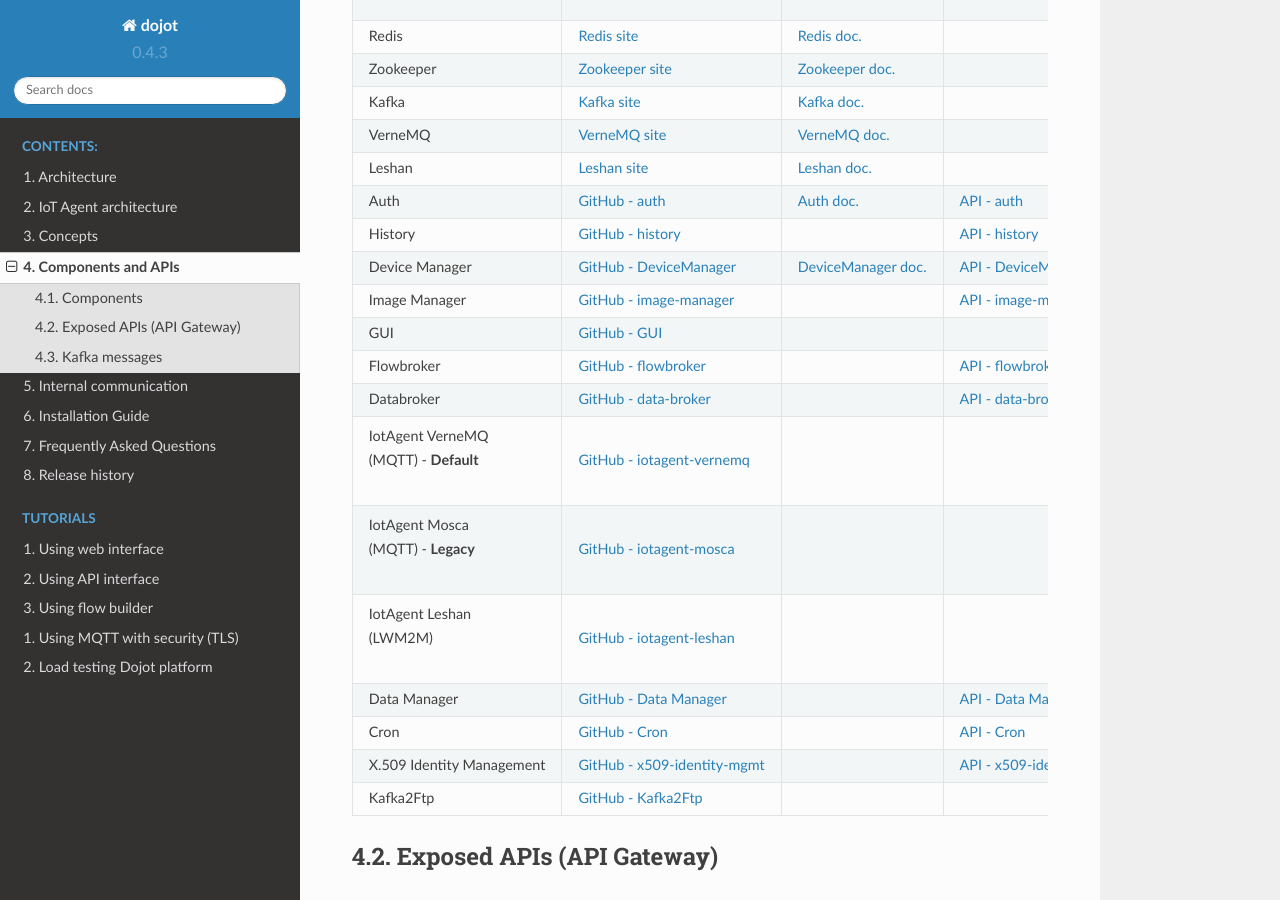
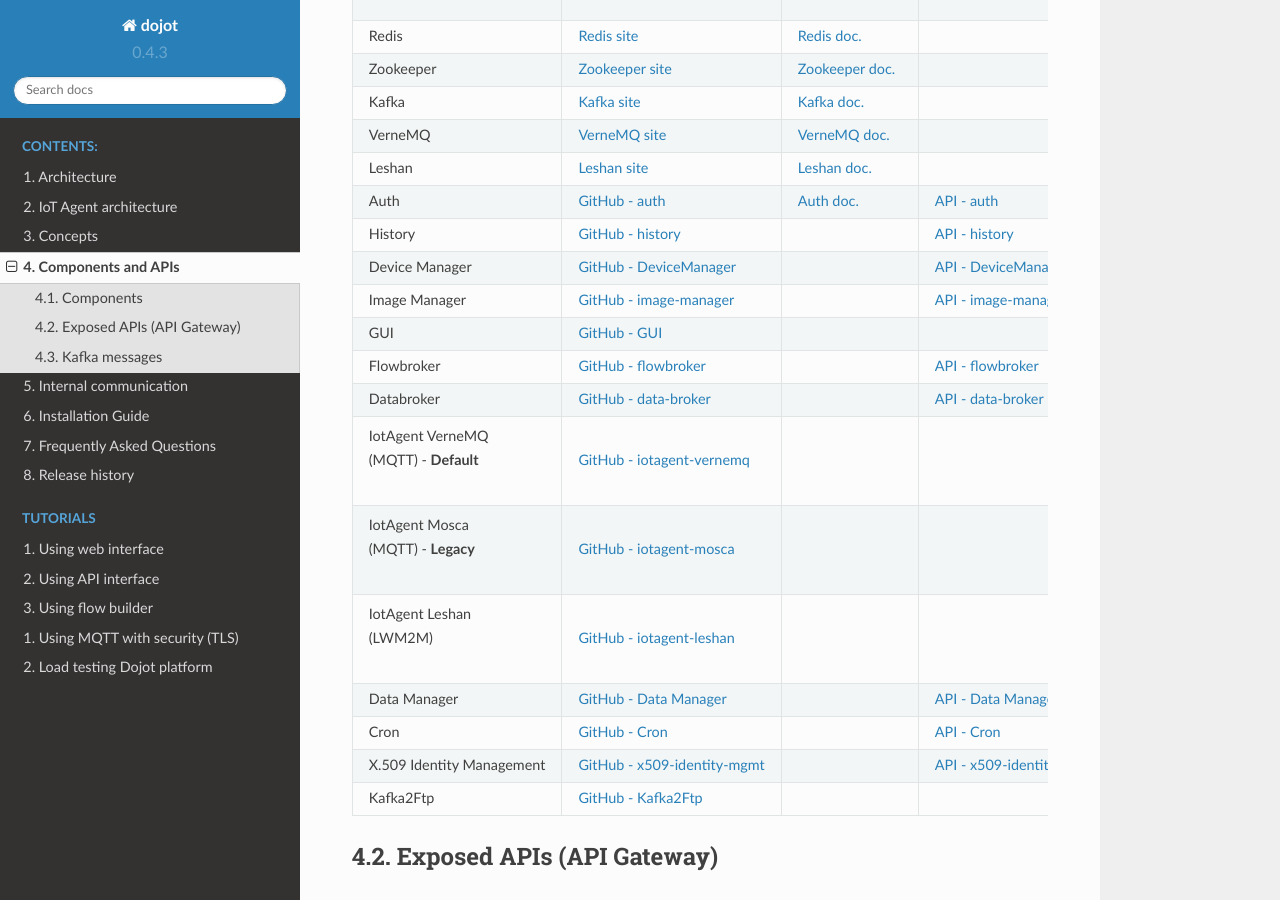
Before and after one commit to dojot/docs, a Sphinx documentation site: the page built from source/components-and-apis.rst, in a window 1280 px wide and 900 px high, scrolled down 482 px. Built offline with Sphinx 7.4.7 and the Read the Docs theme 2.0.0, drawn with Linux system fonts in a browser that asks for light colours.

Commit message:
Remove device manager readthedocs page from reference links

```diff
--- a/source/components-and-apis.rst
+++ b/source/components-and-apis.rst
@@ -57,7 +57,7 @@
     - `API - history`_
   * - Device Manager
     - `GitHub - DeviceManager`_
-    - `DeviceManager doc.`_
+    -
     - `API - DeviceManager`_
   * - Image Manager
     - `GitHub - image-manager`_
@@ -346,8 +346,7 @@
 
 .. _GitHub - DeviceManager: https://github.com/dojot/device-manager/tree/v0.5.0
 .. _API - DeviceManager: https://dojot.github.io/device-manager/apiary_v0.5.0.html
-.. _DeviceManager doc.: http://dojotdocs.readthedocs.io/projects/DeviceManager/en/latest/
-.. _Messages - DeviceManager: http://dojotdocs.readthedocs.io/projects/DeviceManager/en/latest/kafka-messages.html
+.. _Messages - DeviceManager: https://github.com/dojot/device-manager/tree/v0.5.0#events
 
 .. _GitHub - image-manager: https://github.com/dojot/image-manager/tree/v0.5.0
 .. _API - image-manager: https://dojot.github.io/image-manager/apiary_v0.5.0.html
```
Also changed, not shown: 1 other file.
